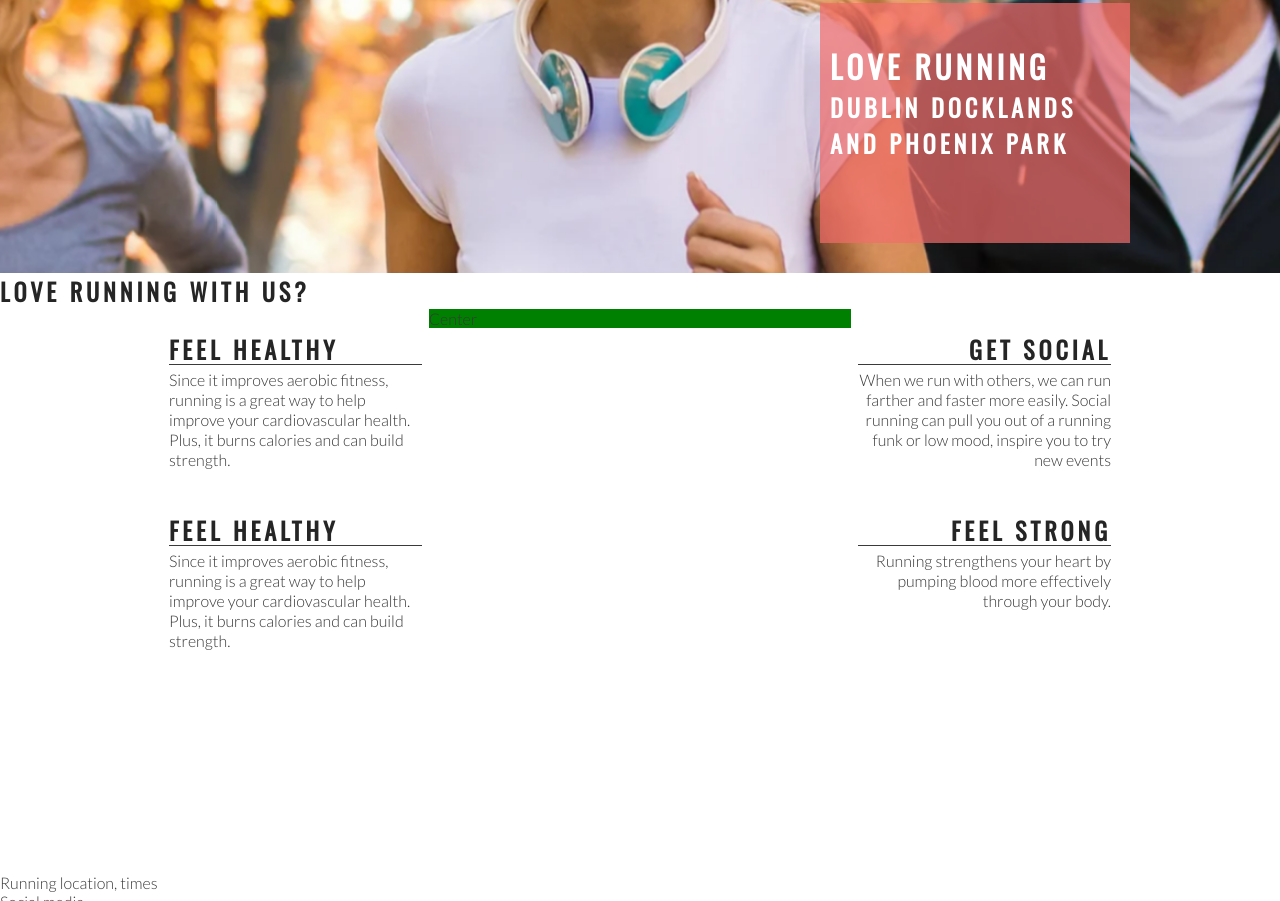
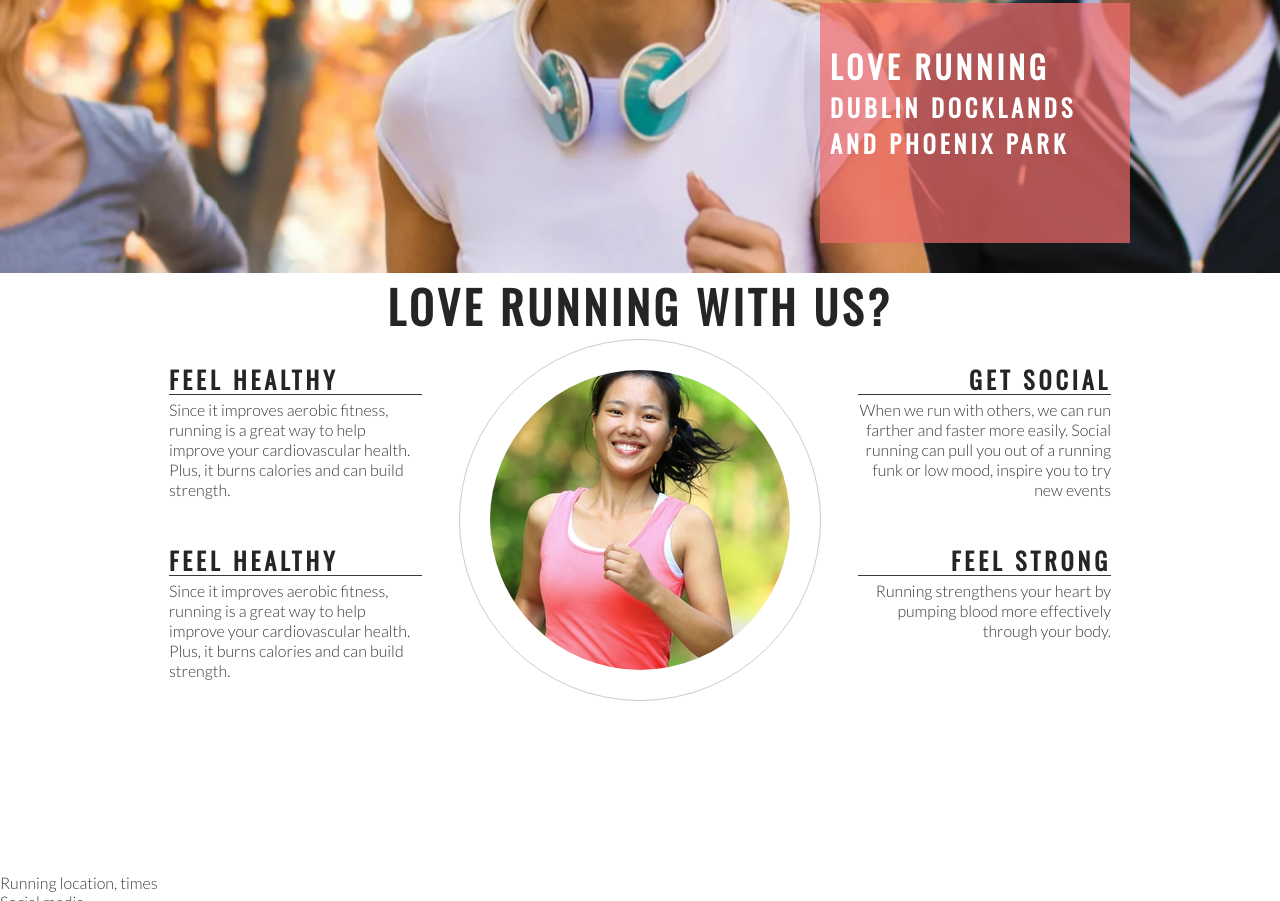
Before and after one commit to Rsoline/love-running-two, a plain HTML site: page index.html in a window 1280 px wide. Shown: the part 402-1303 px from the top of the page. Drawn offline with nearby package versions, Linux system fonts and the light colour scheme.

Commit message:
Add club ethos central image and style into a circle

```diff
--- a/assets/css/style.css
+++ b/assets/css/style.css
@@ -128,7 +128,7 @@ h1, h2 {
 #center-about {
     width: 33%;
     margin: auto;
-    background-color: green;
+
 }
 
 hr {
@@ -160,3 +160,26 @@ hr {
 .right-about-heading p {
     text-align: right;
 }
+
+#welcome {
+    text-align: center;
+    margin-top: 20px 0;
+    font-size: 280%;
+}
+
+#circle-container {
+    width: 300px;
+    height: 300px;
+    padding: 30px;
+    border-style: solid;
+    border-color: #ccc;
+    border-width: 1px;
+    border-radius: 50%;
+    margin: 0 auto;
+}
+
+#circle-cover-bg {
+    background: url('../images/ethos-center-image.jpeg') no-repeat center center;
+    height: 100%;
+    border-radius: 50%;
+}
--- a/index.html
+++ b/index.html
@@ -35,7 +35,7 @@
         </div>
     </section>
     <section id="club-ethos">
-        <h1>Love Running with us?</h1>
+        <h2 id="welcome">Love Running with us?</h1>
         <div id="left-about">
             <div class="left-about-heading">
                 <h2>Feel Healthy</h2>
@@ -69,7 +69,13 @@
 
             </div>
         </div>
-        <div id="center-about">Center</div>
+        <div id="center-about">
+            <div id="circle-container">
+                <div id="circle-cover-bg">
+
+                </div>
+            </div>
+        </div>
 
     </section>
     <section>
```
Also changed, not shown: assets/images/ethos-center-image.jpeg (added).
